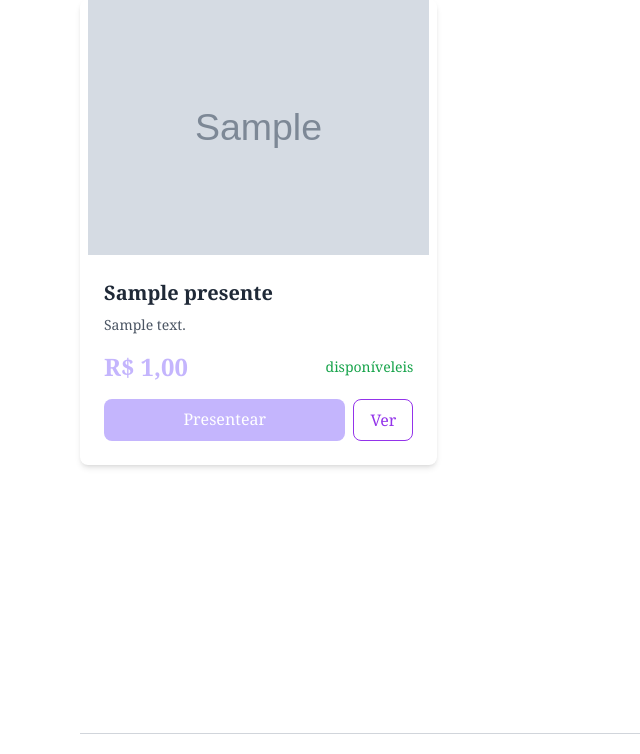
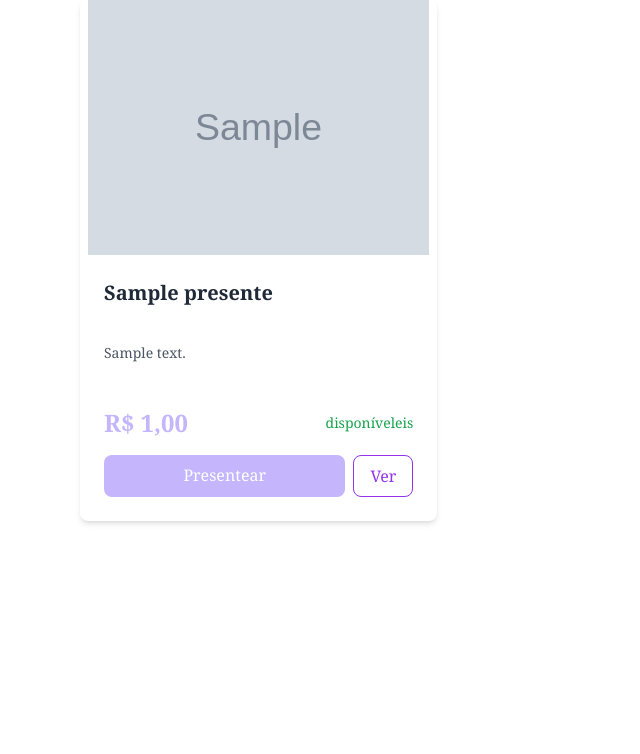
Before and after one commit to reynanc/site_de_casamento, a Django app: page /lista-presentes/ in a window 1280 px wide. Shown: the part 729-1483 px from the top of the page, without its empty margins (0-640 px from the left). Run offline with Django 5.2, Linux system fonts and the light colour scheme; tables that the repository leaves empty hold one stand-in row (values such as "Sample post"); grey boxes marked "Sample" are stand-in pictures; some libraries are stand-ins or nearby versions.

Commit message:
Melhorias na página dos presentes

```diff
--- a/app_casamento/templates/lista_presentes.html
+++ b/app_casamento/templates/lista_presentes.html
@@ -1092,36 +1092,42 @@
             </form>
         </div>
 
-        {% if presentes_por_categoria %}
+                {% if presentes_por_categoria %}
             {% for categoria, presentes in presentes_por_categoria.items %}
                 <div class="mb-12">
                     <h3 class="text-2xl font-serif text-gray-800 mb-6 border-b-2 border-purple-200 pb-2">{{ categoria }}</h3>
 
                     <div class="grid grid-cols-1 md:grid-cols-2 lg:grid-cols-3 gap-6">
                         {% for presente in presentes %}
-                            <div class="bg-white rounded-lg shadow-md overflow-hidden hover:shadow-lg transition-shadow duration-300">
+                            <div class="bg-white rounded-lg shadow-md overflow-hidden hover:shadow-lg transition-shadow duration-300 flex flex-col h-full">
                                 {% if presente.imagem %}
-                                    <div class="h-64 w-full overflow-hidden">
+                                    <div class="h-64 w-full overflow-hidden flex-shrink-0">
                                         <img src="{{ presente.imagem.url }}" alt="{{ presente.nome }}"
                                              class="w-full h-64 object-contain">
                                     </div>
                                 {% else %}
-                                    <div class="w-full h-64 bg-gray-200 flex items-center justify-center">
+                                    <div class="w-full h-64 bg-gray-200 flex items-center justify-center flex-shrink-0">
                                         <span class="text-gray-500">Sem imagem</span>
                                     </div>
                                 {% endif %}
 
-                                <div class="p-6">
-                                    <h4 class="text-xl font-semibold text-gray-800 mb-2">{{ presente.nome }}</h4>
+                                <div class="p-6 flex flex-col flex-grow">
+                                    <h4 class="text-xl font-semibold text-gray-800 mb-2 h-14 flex items-start overflow-hidden">
+                                        <span class="line-clamp-2">{{ presente.nome }}</span>
+                                    </h4>
 
                                     {% if presente.descricao %}
-                                        <p class="text-gray-600 mb-4 text-sm">{{ presente.descricao|truncatewords:15 }}</p>
+                                        <p class="text-gray-600 mb-4 text-sm h-12 overflow-hidden">
+                                            <span class="line-clamp-2">{{ presente.descricao|truncatewords:15 }}</span>
+                                        </p>
+                                    {% else %}
+                                        <div class="mb-4 h-12"></div>
                                     {% endif %}
 
-                                    <div class="flex items-center justify-between mb-4">
+                                    <div class="flex items-center justify-between mb-4 mt-auto">
                                         <span class="text-2xl font-bold text-violet-300">R$ {{ presente.preco }}</span>
                                         {% if presente.quantidade > 0 %}
-                                            <span class="text-sm text-green-600 font-medium"> disponível{{ presente.quantidade|pluralize:",eis" }}</span>
+                                            <span class="text-sm text-green-600 font-medium">disponível{{ presente.quantidade|pluralize:",eis" }}</span>
                                         {% else %}
                                             <span class="text-sm text-red-600 font-medium bg-red-100 px-2 py-1 rounded">Esgotado</span>
                                         {% endif %}
--- a/static/css/base.css
+++ b/static/css/base.css
@@ -34,3 +34,19 @@ body {
   font-weight: 400;
   font-style: normal;
 }
+
+.line-clamp-2 {
+    display: -webkit-box;
+    -webkit-line-clamp: 2;
+    -webkit-box-orient: vertical;
+    overflow: hidden;
+    line-height: 1.4;
+}
+
+.line-clamp-3 {
+    display: -webkit-box;
+    -webkit-line-clamp: 3;
+    -webkit-box-orient: vertical;
+    overflow: hidden;
+    line-height: 1.4;
+}
```
